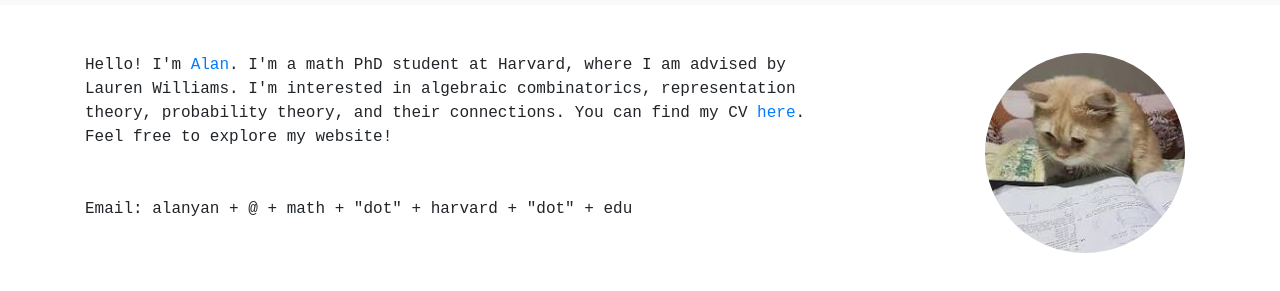
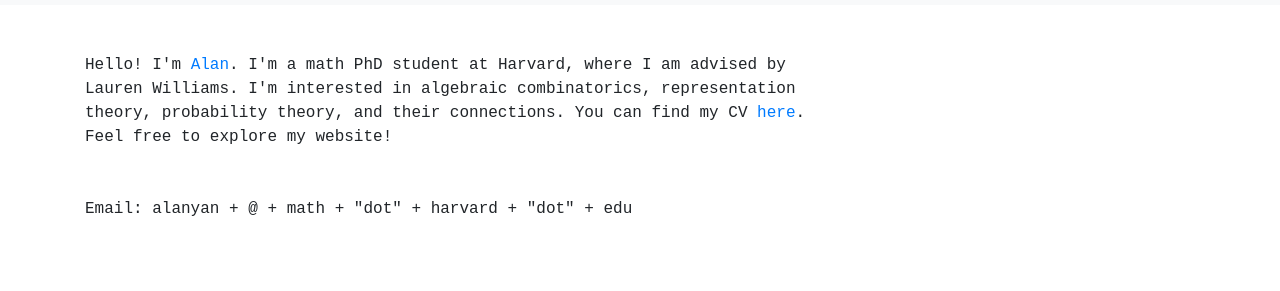
Before and after one commit to clusteralgebra/clusteralgebra.github.io, a plain HTML site: page index.html in a window 1280 px wide. Shown: the part 51-342 px from the top of the page. Drawn offline with nearby package versions, Linux system fonts and the light colour scheme.

Commit message:
edited picture

```diff
--- a/index.html
+++ b/index.html
@@ -51,7 +51,7 @@
           </p>
         </div>
         <div class="col">
-          <img src = "pics/cat.jpg" height = '200' width = '200' title="Work in Progress TT" style="border-radius: 50%; transform: translate(70%,12%);">
+          <!-- <img src = "pics/cat.jpg" height = '200' width = '200' title="Work in Progress TT" style="border-radius: 50%; transform: translate(70%,12%);"> -->
         </div>
       </div>
     </div>
```
